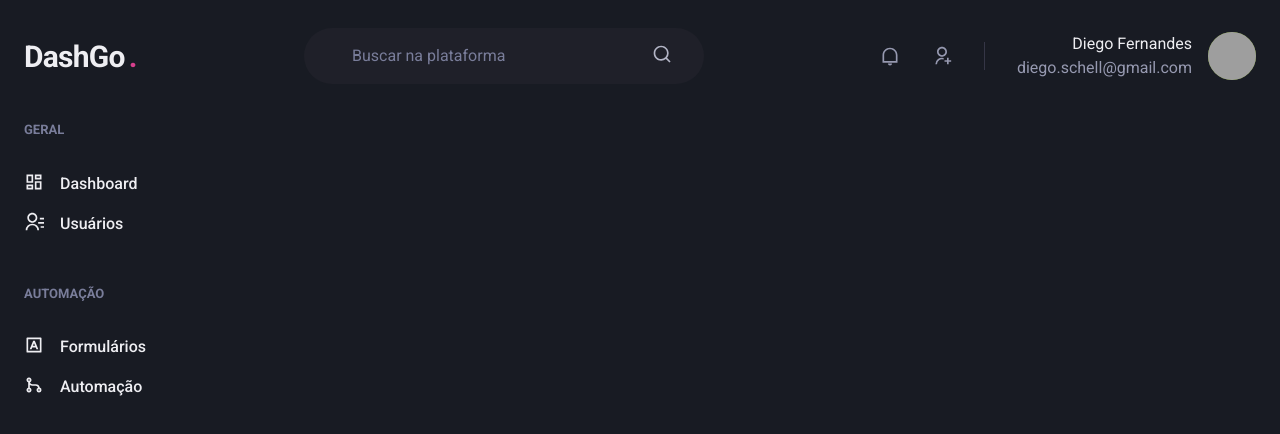
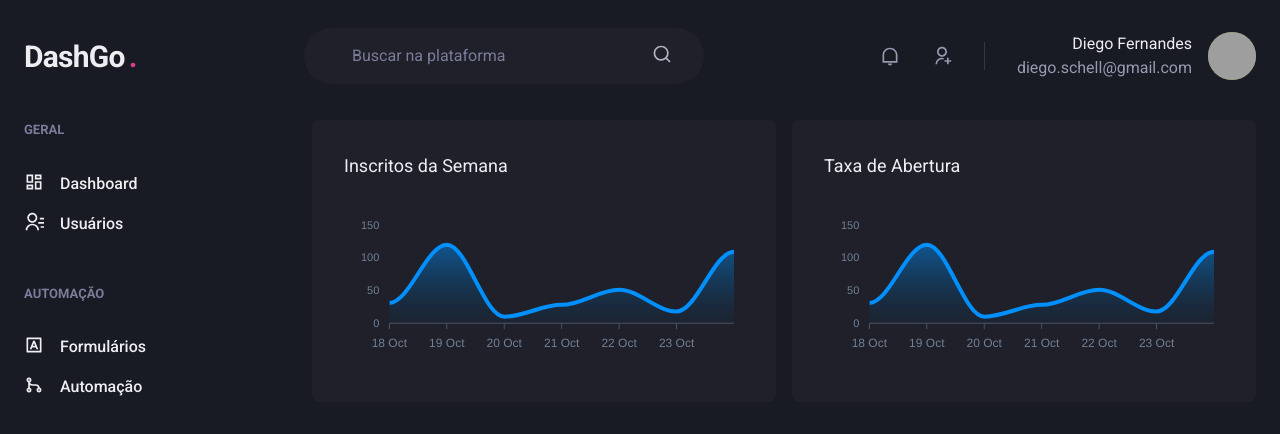
Before and after one commit to anderson-0/Nextjs-Chakra-UI---Dashboard, a Next.js app: page /dashboard in a window 1280 px wide. Shown: the top 434 px of the page. Built offline with nearby package versions, Linux system fonts and the light colour scheme; grey boxes are pictures that could not be loaded.

Commit message:
feature: included charts to dashboard

```diff
--- a/src/pages/dashboard.tsx
+++ b/src/pages/dashboard.tsx
@@ -1,6 +1,68 @@
-import { Flex } from "@chakra-ui/react";
+import { Flex, SimpleGrid, Box, Text, theme } from "@chakra-ui/react";
+import dynamic from 'next/dynamic';
+
 import { Header } from "../components/Header";
 import { Sidebar } from "../components/Sidebar";
+
+// They need to be loaded using lazy load without SSR because they depend on the
+// window object which exists only on the browser, not the server
+const Chart = dynamic(()=> import('react-apexcharts'), {
+  ssr: false
+});
+
+const options = {
+  chart: {
+    toolbar: {
+      show: false,
+    },
+    zoom: {
+      enabled: false,
+    },
+    foreColor: theme.colors.gray[500],
+  },
+  grid: {
+    show: false,
+  },
+  dataLabels: {
+    enabled: false,
+  },
+  tooltip: {
+    enabled: false,
+  },
+  xaxis: {
+    type: 'datetime',
+    axisBorder: {
+      color: theme.colors.gray[600]
+    },
+    axisTicks: {
+      color: theme.colors.gray[600]
+    },
+    categories: [
+      '2021-10-18T00:00:00.000Z',
+      '2021-10-19T00:00:00.000Z',
+      '2021-10-20T00:00:00.000Z',
+      '2021-10-21T00:00:00.000Z',
+      '2021-10-22T00:00:00.000Z',
+      '2021-10-23T00:00:00.000Z',
+      '2021-10-24T00:00:00.000Z',
+    ]
+  },
+  fill: {
+    opacity: 0.3,
+    type: 'gradient',
+    gradient: {
+      shade: 'dark',
+      opacityFrom: 0.7,
+      opacityTo: 0.3
+    }
+  }
+};
+const series = [
+  {
+    name: 'series1',
+    data: [31, 120, 10, 28, 51, 18, 109]
+  }
+];
 
 export default function Dashboard() {
     return (
@@ -14,6 +76,16 @@
           paddingX="6"
         >
           <Sidebar/>
+          <SimpleGrid flex="1" gap="4" minChildWidth="320px" align="flex-start">
+            <Box padding="8" background="gray.800" borderRadius={8} paddingBottom="4">
+              <Text fontSize="large" marginBottom="4">Inscritos da Semana</Text>
+              <Chart type="area" height={160} options={options} series={series}/>
+            </Box>
+            <Box padding="8" background="gray.800" borderRadius={8}  >
+              <Text fontSize="large" marginBottom="4">Taxa de Abertura</Text>
+              <Chart type="area" height={160} options={options} series={series}/>
+            </Box>
+          </SimpleGrid>
         </Flex>
       </Flex>
     )
```
